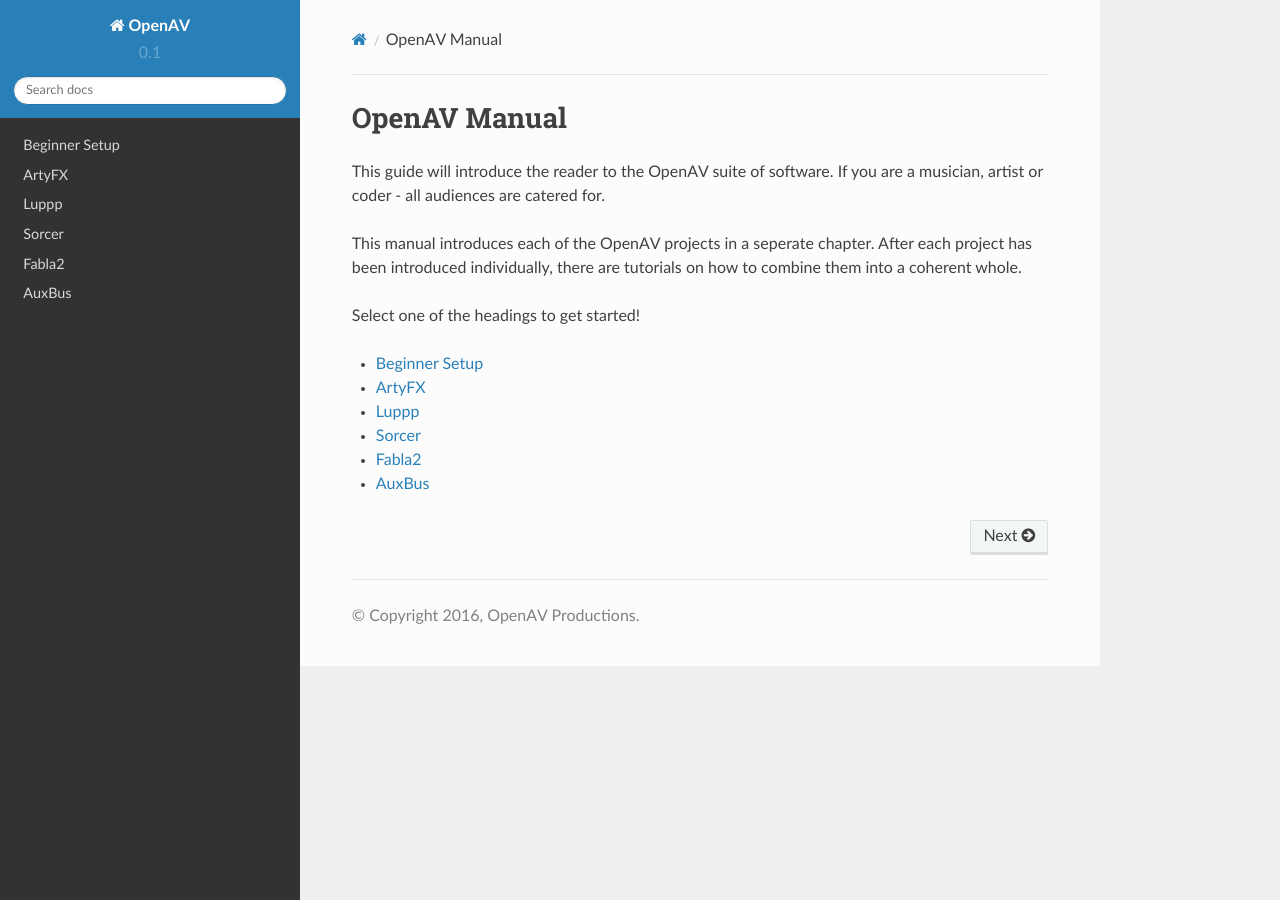
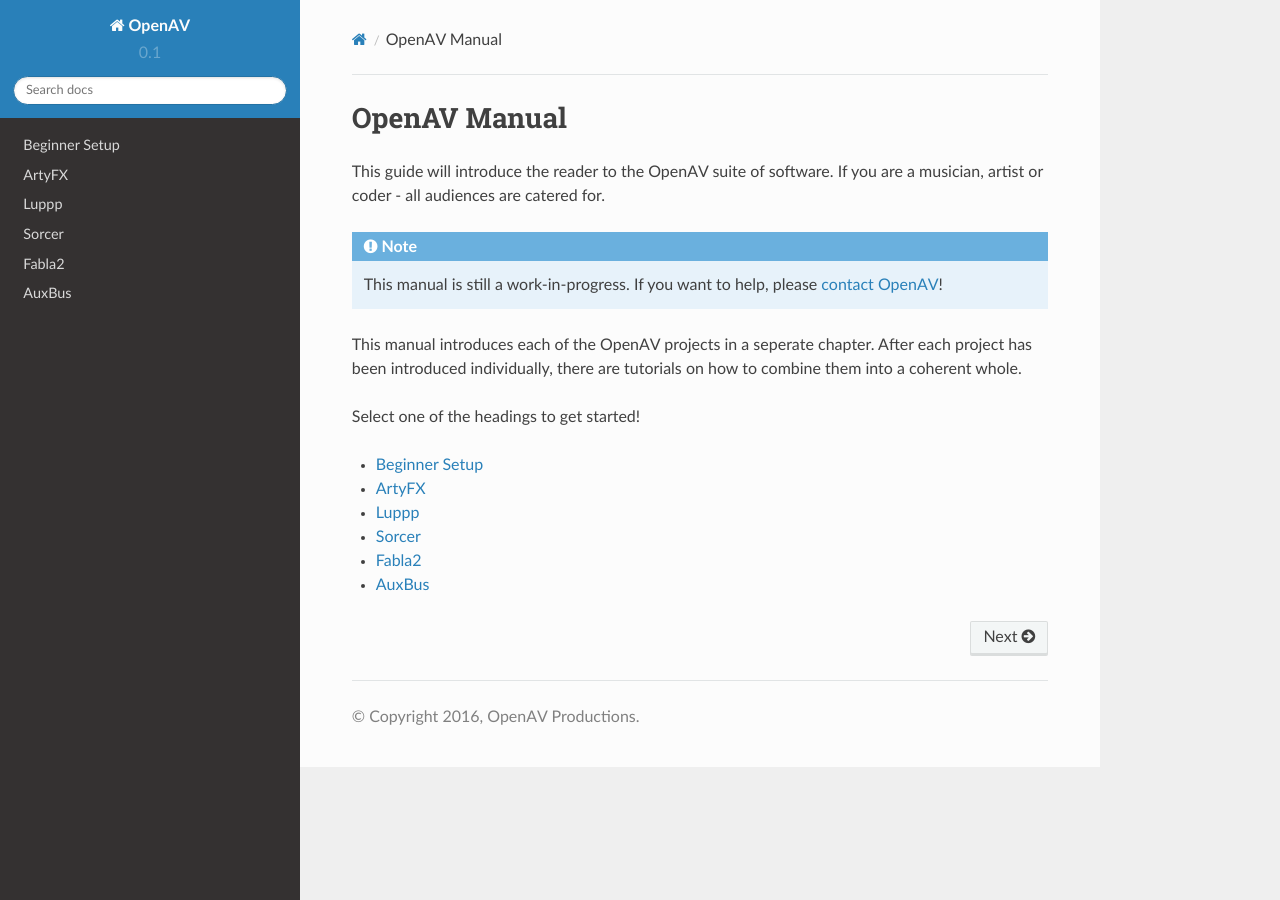
Before and after one commit to openAVproductions/openAV-manual, a Sphinx documentation site: the page built from source/index.rst, in a window 1280 px wide. Built offline with Sphinx 7.4.7 and the Read the Docs theme 2.0.0, drawn with Linux system fonts in a browser that asks for light colours.

Commit message:
index: Updated header, added note

```diff
--- a/source/index.rst
+++ b/source/index.rst
@@ -9,9 +9,14 @@
 This guide will introduce the reader to the OpenAV suite of software.
 If you are a musician, artist or coder - all audiences are catered for.
 
+.. note:: This manual is still a work-in-progress. If you want to help,
+	please `contact OpenAV`_!
+
 This manual introduces each of the OpenAV projects in a seperate chapter.
 After each project has been introduced individually, there are tutorials on
 how to combine them into a coherent whole.
+
+.. _contact OpenAV: http://openavproductions.com/contact/
 
 Select one of the headings to get started!
 
```
